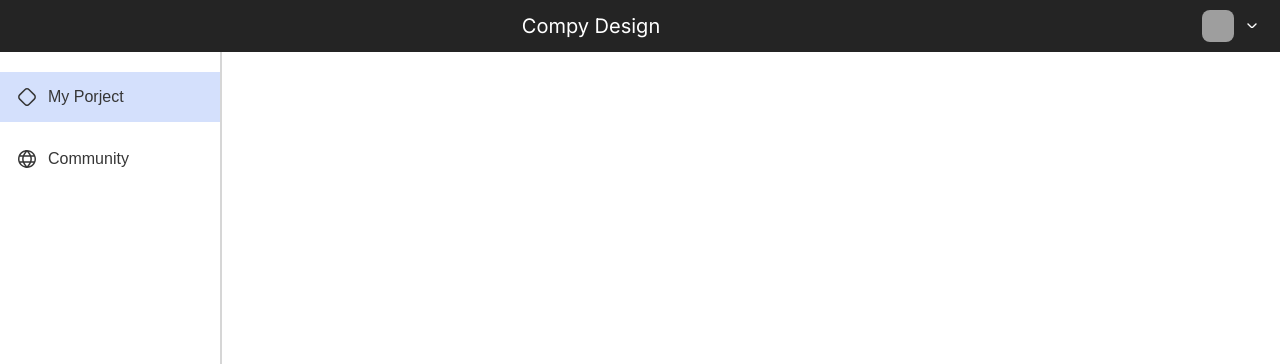
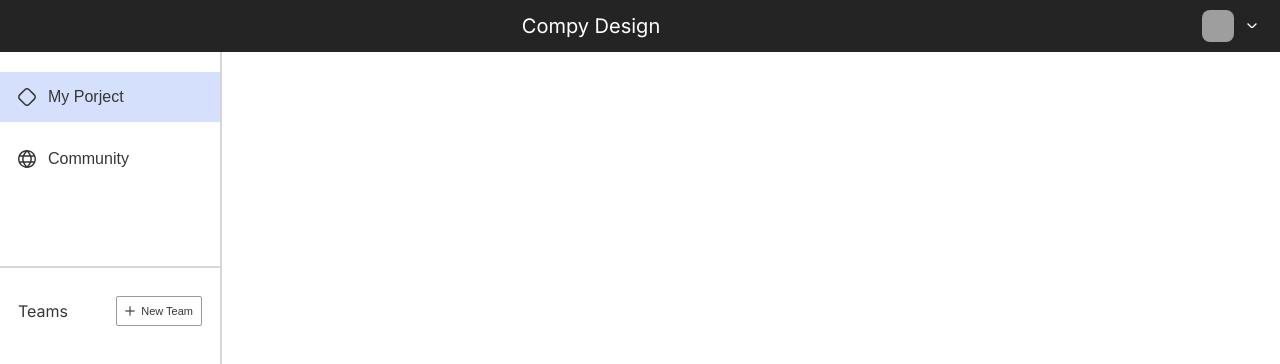
Before and after one commit to minyki-1/WazWeb, a Next.js app: page / in a window 1280 px wide. Shown: the top 364 px of the page. Built offline with nearby package versions, Linux system fonts and the light colour scheme; grey boxes are pictures that could not be loaded.

Commit message:
left side bar 제작 완료

```diff
--- a/src/components/home/leftSideBar.tsx
+++ b/src/components/home/leftSideBar.tsx
@@ -1,6 +1,7 @@
 import styled from 'styled-components'
 import SVG_project from "../../svg/project.svg"
 import SVG_community from "../../svg/community.svg"
+import SVG_plus from "../../svg/plus.svg"
 import { useRouter } from 'next/router'
 import { useEffect } from 'react'
 import Link from 'next/link'
@@ -24,13 +25,23 @@ export default function LeftSideBar() {
           <h2>Community</h2>
         </NavBtn>
       </Link>
+      <Team>
+        <TeamTitle>
+          <h2>Teams</h2>
+          <TeamAddBtn>
+            <SVG_plus width={10} height={10} fill={"#363636"} />
+            <h5>New Team</h5>
+          </TeamAddBtn>
+        </TeamTitle>
+
+      </Team>
     </Container>
   )
 }
 
 const Container = styled.section`
   width:220px;
-  height:calc(100vh - 52px);
+  height:100%;
   display:flex;
   flex-direction: column;
   border-right: 2px solid rgba(54,54,54,0.2);
@@ -52,3 +63,25 @@ const NavBtn = styled.button < { pathname: string } > `
     background-color:${(props: { pathname: string }) => props.pathname === "true" ? "#4c7ef33d" : "#f2f2f2"};
   }
 `
+const Team = styled.article`
+  margin-top: 90px;
+  padding-top: 12px;
+  border-top: 2px solid rgba(54,54,54,0.2);
+`
+const TeamTitle = styled.div`
+  display:flex;
+  align-items: center;
+  justify-content: space-between;
+  padding: 16px 18px;
+`
+const TeamAddBtn = styled.button`
+  padding: 8px;
+  display:flex;
+  align-items: center;
+  border: 1px solid rgba(54,54,54,0.5);
+  border-radius: 2px;
+  cursor: pointer;
+  h5{
+    margin-left: 6px;
+  }
+`
--- a/src/globals.css
+++ b/src/globals.css
@@ -75,5 +75,5 @@ h4{
 	font-size: 12px;
 }
 h5{
-	font-size: 10px;
+	font-size: 11px;
 }
--- a/src/pages/index.tsx
+++ b/src/pages/index.tsx
@@ -6,18 +6,20 @@ export default function Home() {
   return (
     <Container>
       <Header />
-      <LeftSideBar />
-      {/* <div style={{ display: "flex", height: "100%" }}>
+      <Main>
         <LeftSideBar />
-        <div>12345</div>
-      </div> */}
+      </Main>
     </Container>
   )
 }
 
-const Container = styled.div`
+const Container = styled.main`
   width:100vw;
   min-height:100vh;
   display: flex;
   flex-direction: column;
 `
+const Main = styled.div`
+  width:100vw;
+  height: calc(100vh - 52px);
+`
```
Also changed, not shown: src/svg/plus.svg (added).
